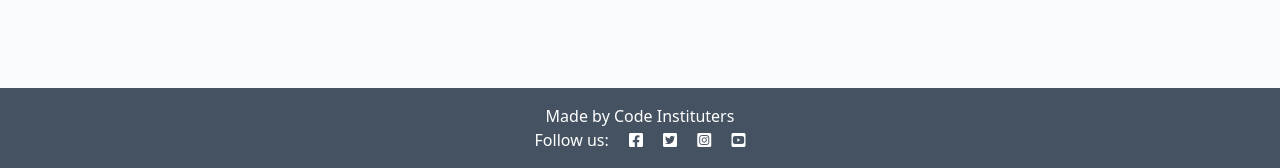
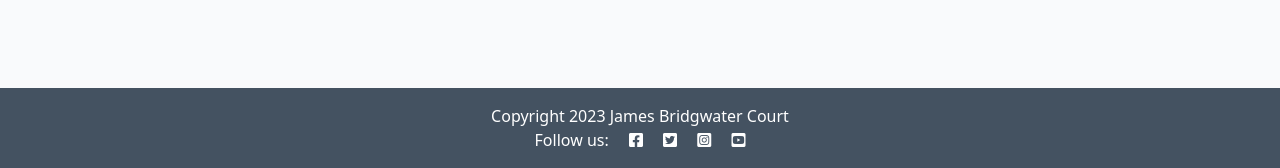
Before and after one commit to alphabetjim/django-blog, a Django app: page / in a window 1280 px wide. Shown: the part 632-800 px from the top of the page. Run offline with Django 4.2, Linux system fonts and the light colour scheme; data that the repository does not hold is empty.

Commit message:
Add copyright block

```diff
--- a/blog/templates/blog/index.html
+++ b/blog/templates/blog/index.html
@@ -50,3 +50,9 @@
 
 <!-- index.html content ends here -->
 {% endblock %}
+
+{% block copyright %}
+<!-- copyright content starts here -->
+Copyright 2023 James Bridgwater Court
+<!-- copyright content ends here -->
+{% endblock %}
--- a/templates/base.html
+++ b/templates/base.html
@@ -62,7 +62,12 @@
 
     <!-- Footer -->
     <footer class="footer mt-auto py-3 dark-bg">
-        <p class="m-0 text-center text-white">Made by Code Instituters</p>
+        <p class="m-0 text-center text-white">
+            {% block copyright %}
+            <!-- copyright goes here -->
+            Copyright Statement
+            {% endblock copyright %}
+        </p>
         <p class="m-0 text-center text-white">Follow us: <i class="fab fa-facebook-square ms-3"></i>
             <i class="fab fa-twitter-square ms-3"></i>
             <i class="fab fa-instagram-square ms-3"></i>
```
